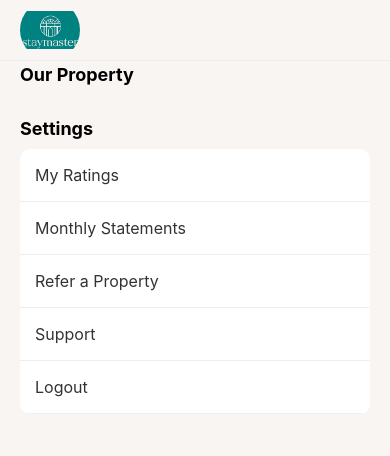
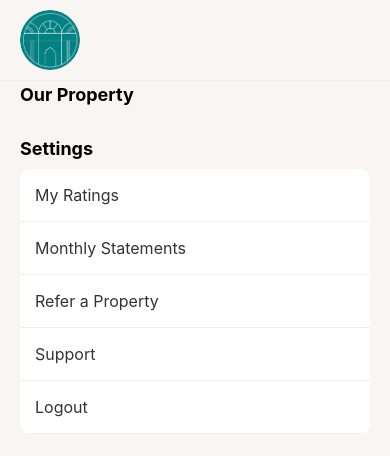
Before and after one commit to mohankumarpr/stayMaster, a React Native app: screen /Profile in a window 390 px wide. Shown: the top 456 px of the page. Built offline with nearby package versions, Linux system fonts and the light colour scheme; some icons are missing.

Commit message:
Improve profile screen

```diff
--- a/src/route/MainScreen/ProfileScreen.tsx
+++ b/src/route/MainScreen/ProfileScreen.tsx
@@ -157,14 +157,9 @@ const ProfileScreen: React.FC<ProfileScreenProps> = ({ navigation }) => {
             <StatusBar barStyle="dark-content" backgroundColor="#f8f8f8" />
             <ScrollView contentContainerStyle={styles.scrollContent}>
                 {/* User Profile Section */}
-                <TouchableOpacity
-                    style={styles.userProfileSection}
-                    onPress={() => {
-                        //   return navigation.navigate('EditProfile');s
-                    }}
-                >
+                <View style={styles.userProfileSection}>
                     <Image
-                        source={require('../../assets/images/logo.png')}
+                        source={require('../../assets/images/StayMaster-Logo.png')}
                         style={styles.profileImage}
                     />
                     <View style={styles.userInfo}>
@@ -177,8 +172,7 @@ const ProfileScreen: React.FC<ProfileScreenProps> = ({ navigation }) => {
                         )}
                         <Text style={styles.userEmail}></Text>
                     </View>
-                    <FontAwesomeIcon icon={faChevronCircleRight} size={20} color="#999" />
-                </TouchableOpacity>
+                </View>
 
                 {/* Properties Section */}
                 <View style={styles.section}>
@@ -302,6 +296,7 @@ const styles = StyleSheet.create({
     userProfileSection: {
         flexDirection: 'row',
         alignItems: 'center',
+        justifyContent: 'center',
         padding: 0,
         paddingLeft: 20,
         paddingRight: 20,
@@ -312,12 +307,19 @@ const styles = StyleSheet.create({
     profileImage: {
         width: 60,
         height: 60,
-        borderRadius: 30,
+        borderRadius: '60%',
         marginRight: 15,
-        resizeMode: 'contain',
+        marginTop: 10,
+        marginBottom: 10,
+        // borderRadius: 60,
+        // padding: 10,
+        // marginRight: 35,
+        //resizeMode: 'cover',
     },
     userInfo: {
         flex: 1,
+        paddingTop: 20,
+        // paddingBottom: 20,
     },
     userName: {
         fontSize: 16,
```
Also changed, not shown: src/assets/images/StayMaster-Logo.png (added), src/assets/images/icon.png (added).
